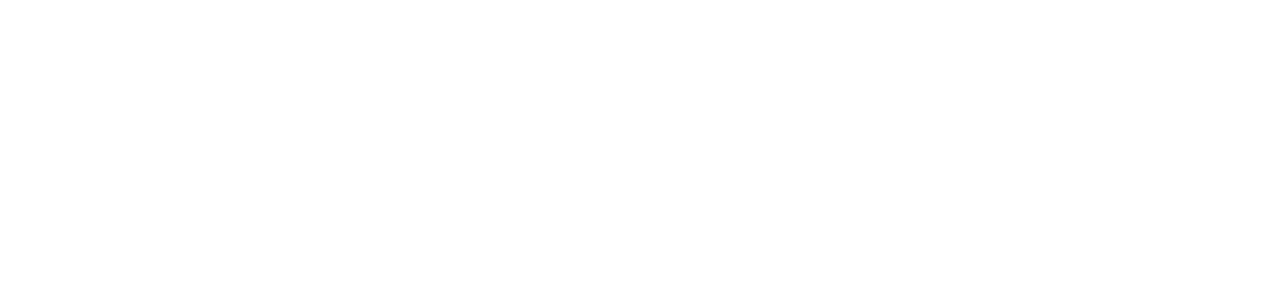
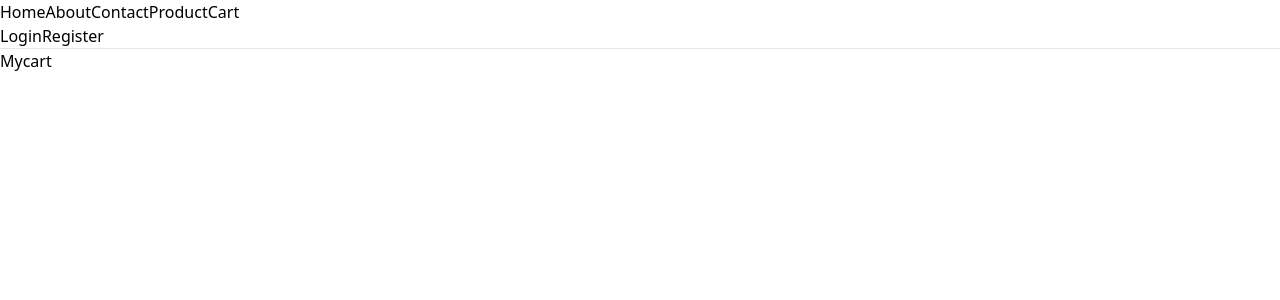
Before and after one commit to tamphimai007/cc19_basic_router, a React (Vite) app: page /mycart in a window 1280 px wide. Before the commit this address had no page. Shown: the top 300 px of the page. Built offline with nearby package versions, Linux system fonts and the light colour scheme.

Commit message:
update cart

```diff
--- a/src/components/MainNav.jsx
+++ b/src/components/MainNav.jsx
@@ -15,6 +15,7 @@
         <Link to="/recap_state">Recap_useState</Link>
         <Link to="/zustand">zustand</Link> */}
         <Link to="/product">Product</Link>
+        <Link to="/mycart">Cart</Link>
       </div>
 
       <div className="flex gap-4">
--- /dev/null
+++ b/src/pages/MyCart.jsx
@@ -0,0 +1,11 @@
+import useProductStore from "../store/product-store";
+
+// rfce
+function MyCart() {
+  // Javascript
+  const cart = useProductStore((state) => state.cart);
+  console.log(cart);
+  return <h1>Mycart</h1>;
+}
+
+export default MyCart;
--- a/src/routes/AppRoutes.jsx
+++ b/src/routes/AppRoutes.jsx
@@ -14,6 +14,7 @@
 import RecapUseState from "../pages/RecapUseState";
 import EasyZustand from "../pages/EasyZustand";
 import Product from "../pages/Product";
+import MyCart from "../pages/MyCart";
 function AppRoutes() {
   return (
     <div>
@@ -30,7 +31,8 @@
           <Route path="recap_state" element={<RecapUseState />} />
           <Route path="zustand" element={<EasyZustand />} />
           <Route path="product" element={<Product/>}/>
-        </Route>
+          <Route path="mycart" element={<MyCart />}/>
+       </Route>
 
         {/* Private */}
         <Route path="admin" element={<Layout />}>
--- a/src/store/product-store.jsx
+++ b/src/store/product-store.jsx
@@ -3,7 +3,7 @@
 
 const productStore = (set) => ({
   products: [],
-  cart:[],
+  cart: [],
   actionGetData: async () => {
     try {
       const resp = await axios.get("https://dummyjson.com/products");
@@ -13,6 +13,9 @@
       console.log(error.message);
     }
   },
+  actionAddToCart: (product) => {
+    console.log(product);
+  },
 });
 
 const useProductStore = create(productStore);
```
